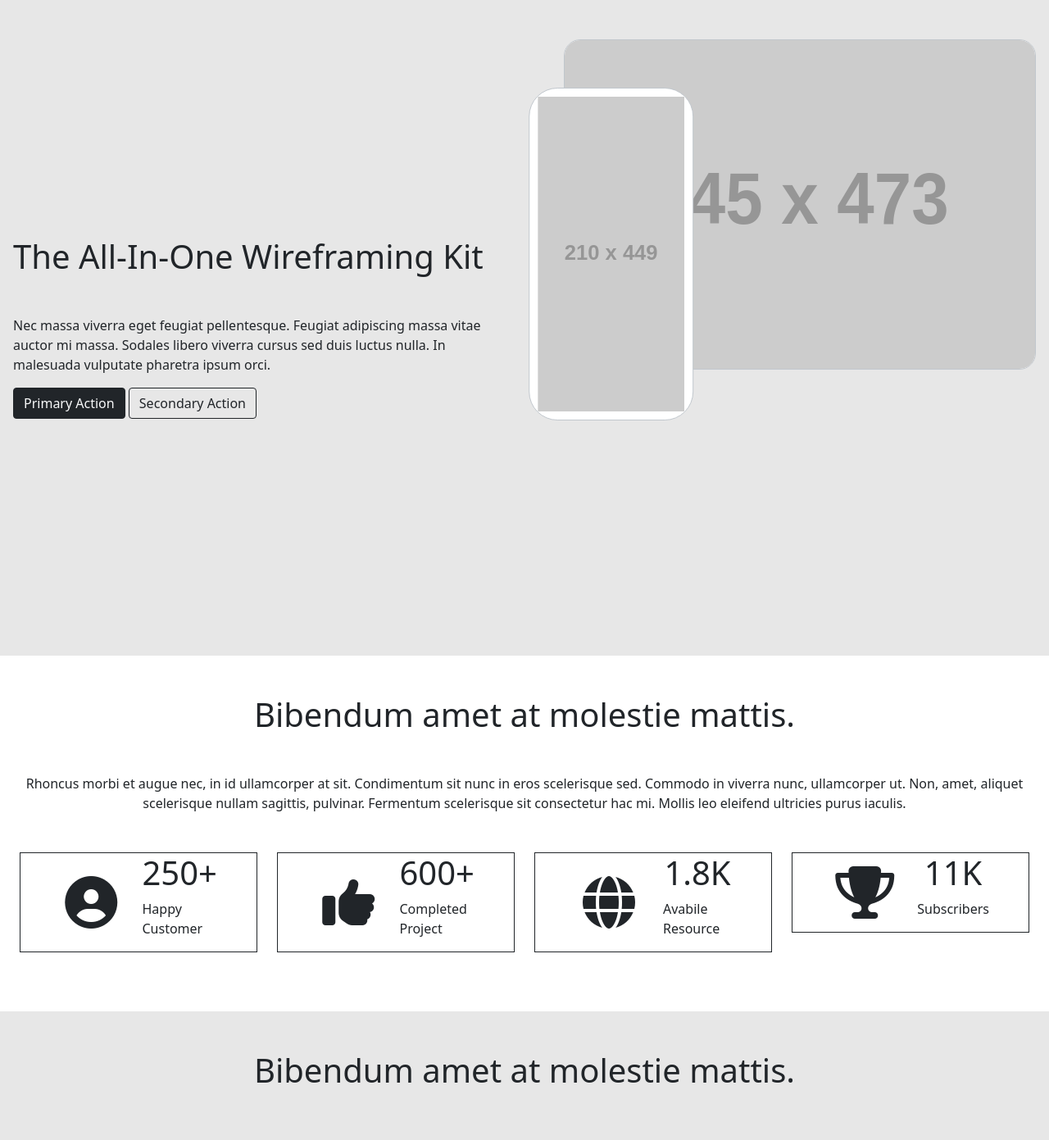
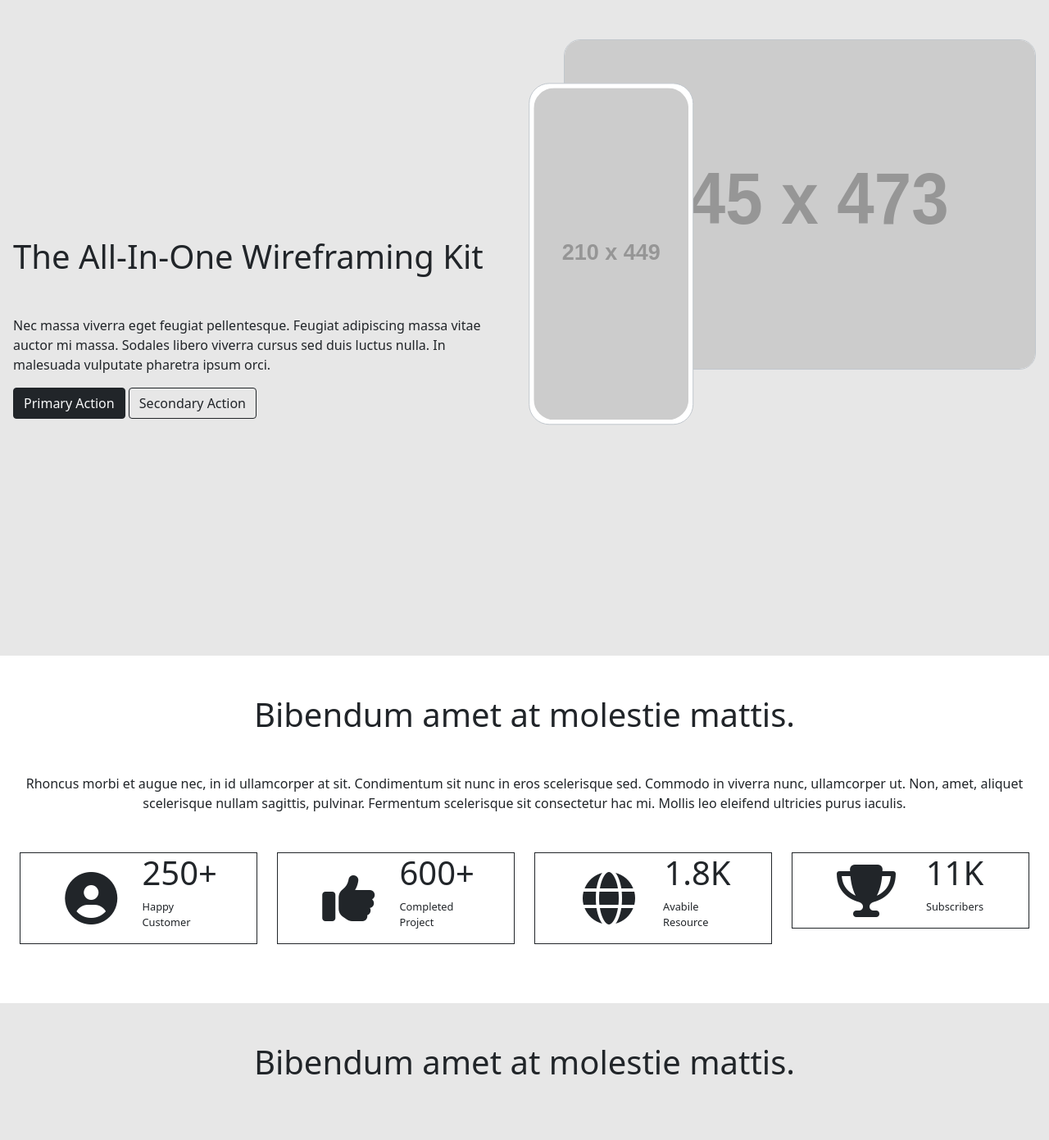
Before and after one commit to DYTye/Devata, a PHP site: page / in a window 1280 px wide. Shown: the part 74-1465 px from the top of the page at 82% size. Run offline with PHP 8.4, Linux system fonts and the light colour scheme; grey boxes labelled with a size stand in for pictures from a placeholder-image service; some libraries are stand-ins or nearby versions.

Commit message:
dashboard

```diff
--- a/assets/style.css
+++ b/assets/style.css
@@ -25,3 +25,13 @@
             .gray {
                 background-color: rgb(231, 231, 231);
             }
+
+
+            .text-xs {
+                font-size: 0.8rem;
+                /* bisa disesuaikan */
+            }
+
+            .bor {
+                border-radius: 25px;
+            }
--- a/index.php
+++ b/index.php
@@ -12,8 +12,8 @@ include 'layouts/header.php'; ?>
                 <button class="btn btn-outline-dark">Secondary Action</button>
             </div>
         </div>
-        <div class="col-12 col-md-6 px-3 ps-5  position-relative">
-            <div class="position-relative w-100" style="padding-top: 70%;">
+        <div class="col-12 col-md-6 px-3 ps-5  position-relative ">
+            <div class="position-relative w-100" style="padding-top: 70%; ">
                 <!-- Desktop placeholder -->
                 <div class="position-absolute top-0 start-50 translate-middle-x w-100 h-100"
                     style="max-width: 100%; border-radius: 20px; overflow: hidden; border:1px solid #C1C7CD; background:white;">
@@ -21,14 +21,12 @@ include 'layouts/header.php'; ?>
                 </div>
 
                 <!-- Mobile placeholder -->
-                <div class="position-absolute translate-middle"
-                    style=" top:65%;left:10% ;max-width: 35%; border-radius: 35px; border:1px solid #C1C7CD; background:white; padding:10px;">
-                    <img src="https://placehold.co/210x449" alt="Mobile Image" class="w-100 h-100 object-fit-cover">
-
+                <div class="position-absolute translate-middle bor"
+                    style=" top:65%;left:10% ;max-width: 35%; border:1px solid #C1C7CD; background:white; padding:5px;">
+                    <img src="https://placehold.co/210x449" alt="Mobile Image" class="w-100 h-100 object-fit-cover bor">
                 </div>
             </div>
         </div>
-
     </div>
 
 
@@ -49,7 +47,7 @@ include 'layouts/header.php'; ?>
                                 class="fa-sharp fa-solid fa-circle-user fa-4x "></i></div>
                         <div class="col d-flex flex-column justify-content-center align-items-center">
                             <h1>250+</h1>
-                            <p>Happy Customer</p>
+                            <p class="text-xs">Happy Customer</p>
                         </div>
                     </div>
                 </div>
@@ -61,7 +59,7 @@ include 'layouts/header.php'; ?>
                                 class="fa-sharp fa-solid fa-thumbs-up fa-4x"></i></div>
                         <div class="col d-flex flex-column justify-content-center align-items-center">
                             <h1>600+</h1>
-                            <p>Completed Project</p>
+                            <p class="text-xs">Completed Project</p>
                         </div>
                     </div>
                 </div>
@@ -73,7 +71,7 @@ include 'layouts/header.php'; ?>
                                 class="fa-sharp fa-solid fa-globe fa-4x"></i></div>
                         <div class="col d-flex flex-column justify-content-center align-items-center">
                             <h1>1.8K</h1>
-                            <p>Avabile Resource</p>
+                            <p class="text-xs">Avabile Resource</p>
                         </div>
                     </div>
                 </div>
@@ -85,7 +83,7 @@ include 'layouts/header.php'; ?>
                                 class="fa-sharp fa-solid fa-trophy fa-4x"></i></div>
                         <div class="col d-flex flex-column justify-content-center align-items-center">
                             <h1>11K</h1>
-                            <p>Subscribers</p>
+                            <p class="text-xs">Subscribers</p>
                         </div>
                     </div>
                 </div>
@@ -141,6 +139,34 @@ include 'layouts/header.php'; ?>
             </div>
         </div>
     </div>
+
+<div class="row gray py-5 align-items-center">
+
+    <div class="col-12 col-md-6 d-flex justify-content-center mb-4 mb-md-0">
+        <div class="position-relative bor" style="max-width:350px; width:100%; border:1px solid #C1C7CD; border-radius:55px; overflow:hidden; background:#F2F4F8; padding:8px;">
+
+
+            <img src="https://placehold.co/350x750"
+                 alt="Mobile App"
+                 class="img-fluid bor"
+                 style="border-radius:50px; width:100%; display:block;">
+
+
+            <div style="position:absolute; top:27px; left:50%; transform:translateX(-50%); width:105px; height:30px; background:#C1C7CD; border-radius:20px;"></div>
+
+        </div>
+    </div>
+
+
+    <div class="col-12 col-md-6 d-flex flex-column justify-content-center text-md-start">
+        <h1>Download The App</h1>
+        <p class="mt-3">
+            Nec massa viverra eget feugiat pellentesque. Feugiat adipiscing massa vitae auctor mi massa.
+            Sodales libero viverra cursus sed duis luctus nulla. In malesuada vulputate pharetra ipsum orci.
+        </p>
+    </div>
+</div>
+
 </div>
 
 <?php
--- a/layouts/footer.php
+++ b/layouts/footer.php
@@ -1,13 +1,16 @@
 <footer>
     <div class="container-fluid bg-secondary">
-        <div class="d-flex justify-content-between px-5 py-4 align-items-center">
+    <div class="row">
+        <div class="col col-12 col-md-12 col-lg-6 d-flex px-5 py-4 align-items-center">
             <a href="" class="navbar-brand brand text-light ">PASAR3D</a>
+        </div>
+            <div class="col col-12 col-md-12 col-lg-6  d-flex justify-content-end justify-align-center">
+                <input type="text" class="form-control form-control-sm my-5" placeholder="Email">
+                <button class="btn btn-outline-light text-light btn-sm my-5">Subscribe</button>
+            </div>
 
-            <div>
-            <input type="text">
-            <button class="btn btn-outline-light text-light">Subscribe</button>
-            </div>
-        </div>
+    </div>
+
         <hr class="border border-light border-1 opacity-10">
 
         <div class="row">
```
